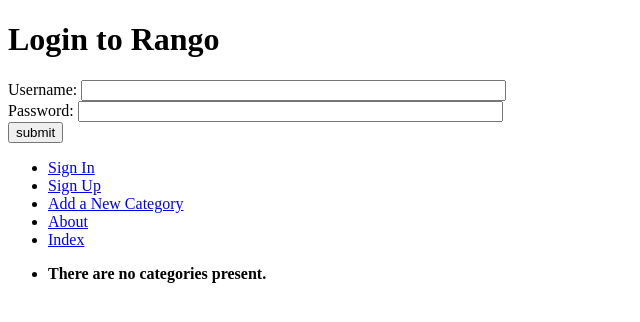
After one commit to 2297072/tango_with_django_project, a Django app: page /rango/login/ in a window 1280 px wide. The commit adds this page. Shown: the top 322 px of the page, without its empty margins (0-640 px from the left). Run offline with Django 3.2, Linux system fonts and the light colour scheme; data that the repository does not hold is empty.

Commit message:
end of chapter 9, without exercises

```diff
--- /dev/null
+++ b/rango/templatetags/rango_template_tags.py
@@ -0,0 +1,9 @@
+from django import template
+from rango.models import Category
+
+register = template.Library()
+
+@register.inclusion_tag('rango/cats.html')
+def get_category_list(cat=None):
+	return {'cats': Category.objects.all(),
+			'act_cat':cat}
--- a/rango/urls.py
+++ b/rango/urls.py
@@ -10,4 +10,8 @@ url(r'^category/(?P<category_name_slug>[\w\-]+)/add_page/$',
     views.add_page, name='add_page'),
 url(r'^category/(?P<category_name_slug>[\w\-]+)/$',
     views.show_category, name='show_category'),
+url(r'^register/$',views.register,name='register'), # New pattern!
+url(r'^login/$', views.user_login, name='login'),
+url(r'^restricted/', views.restricted, name='restricted'),
+url(r'^logout/$', views.user_logout, name='logout'),
 ]
--- a/rango/views.py
+++ b/rango/views.py
@@ -1,14 +1,30 @@
 from django.shortcuts import render
-
+from django.contrib.auth import authenticate, login
+from django.http import HttpResponseRedirect, HttpResponse
+from django.core.urlresolvers import reverse
 from rango.forms import CategoryForm
 from rango.forms import PageForm
-
-# Create your views here.
+from rango.forms import UserForm, UserProfileForm
+from django.contrib.auth.decorators import login_required
 from django.http import HttpResponse
+from django.contrib.auth import logout
 
 # Import the Category model
 from rango.models import Category
 from rango.models import Page
+
+@login_required
+def restricted(request):
+    return HttpResponse("Since you're logged in, you can see this text!")
+
+# Use the login_required() decorator to ensure only those logged in can
+# access the view.
+@login_required
+def user_logout(request):
+# Since we know the user is logged in, we can now just log them out.
+    logout(request)
+# Take the user back to the homepage.
+    return HttpResponseRedirect(reverse('index'))
 
 def index(request):
 # Query the database for a list of ALL categories currently stored.
@@ -99,3 +115,94 @@ def add_page(request, category_name_slug):
 
     context_dict = {'form':form, 'category': category}
     return render(request, 'rango/add_page.html', context_dict)
+
+def register(request):
+# A boolean value for telling the template
+# whether the registration was successful.
+# Set to False initially. Code changes value to
+# True when registration succeeds.
+    registered = False
+# If it's a HTTP POST, we're interested in processing form data.
+    if request.method == 'POST':
+# Attempt to grab information from the raw form information.
+# Note that we make use of both UserForm and UserProfileForm.
+        user_form = UserForm(data=request.POST)
+        profile_form = UserProfileForm(data=request.POST)
+    # If the two forms are valid...
+        if user_form.is_valid() and profile_form.is_valid():
+    # Save the user's form data to the database.
+            user = user_form.save()
+    # Now we hash the password with the set_password method.
+    # Once hashed, we can update the user object.
+            user.set_password(user.password)
+            user.save()
+    # Now sort out the UserProfile instance.
+    # Since we need to set the user attribute ourselves,
+    # we set commit=False. This delays saving the model
+    # until we're ready to avoid integrity problems.
+            profile = profile_form.save(commit=False)
+            profile.user = user
+    # Did the user provide a profile picture?
+    # If so, we need to get it from the input form and
+    #put it in the UserProfile model.
+            if 'picture' in request.FILES:
+                profile.picture = request.FILES['picture']
+    # Now we save the UserProfile model instance.
+                profile.save()
+    # Update our variable to indicate that the template
+    # registration was successful.
+                registered = True
+        else:
+    # Invalid form or forms - mistakes or something else?
+    # Print problems to the terminal.
+                print(user_form.errors, profile_form.errors)
+    else:
+# Not a HTTP POST, so we render our form using two ModelForm instances.
+# These forms will be blank, ready for user input.
+        user_form = UserForm()
+        profile_form = UserProfileForm()
+
+    return render(request,
+            'rango/register.html',
+            {'user_form': user_form,
+            'profile_form': profile_form,
+            'registered': registered})
+
+def user_login(request):
+# If the request is a HTTP POST, try to pull out the relevant information.
+    if request.method == 'POST':
+# Gather the username and password provided by the user.
+# This information is obtained from the login form.
+# We use request.POST.get('<variable>') as opposed
+# to request.POST['<variable>'], because the
+# request.POST.get('<variable>') returns None if the
+# value does not exist, while request.POST['<variable>']
+# will raise a KeyError exception.
+        username = request.POST.get('username')
+        password = request.POST.get('password')
+# Use Django's machinery to attempt to see if the username/password
+# combination is valid - a User object is returned if it is.
+        user = authenticate(username=username, password=password)
+# If we have a User object, the details are correct.
+# If None (Python's way of representing the absence of a value), no user
+# with matching credentials was found.
+        if user:
+# Is the account active? It could have been disabled.
+            if user.is_active:
+# If the account is valid and active, we can log the user in.
+# We'll send the user back to the homepage.
+                login(request, user)
+                return HttpResponseRedirect(reverse('index'))
+            else:
+# An inactive account was used - no logging in!
+                return HttpResponse("Your Rango account is disabled.")
+        else:
+# Bad login details were provided. So we can't log the user in.
+            print("Invalid login details: {0}, {1}".format(username, password))
+            return HttpResponse("Invalid login details supplied.")
+# The request is not a HTTP POST, so display the login form.
+# This scenario would most likely be a HTTP GET.
+    else:
+# No context variables to pass to the template system, hence the
+# blank dictionary object...
+        return render(request, 'rango/login.html', {})
--- a/templates/rango/base.html
+++ b/templates/rango/base.html
@@ -1,6 +1,6 @@
 <!DOCTYPE html>
- {% load staticfiles %}
-
+{% load staticfiles %}
+{% load rango_template_tags %}
  <html>
 	<head>
 		<title>
@@ -16,11 +16,26 @@
 			{% block body_block %}
 			{% endblock %}
 		<div>
+
+		<div>
 			<ul>
-				<li><a href="{% url 'add_category' %}">Add New Category</a></li>
+			{% if user.is_authenticated %}
+				<li><a href="{% url 'restricted' %}">Restricted Page</a></li>
+				<li><a href="{% url 'logout' %}">Logout</a></li>
+			{% else %}
+				<li><a href="{% url 'login' %}">Sign In</a></li>
+				<li><a href="{% url 'register' %}">Sign Up</a></li>
+			{% endif %}
+				<li><a href="{% url 'add_category' %}">Add a New Category</a></li>
 				<li><a href="{% url 'about' %}">About</a></li>
 				<li><a href="{% url 'index' %}">Index</a></li>
 			</ul>
 		</div>
+
+		<div>
+		{% block sidebar_block %}
+			{% get_category_list category%}
+		{% endblock %}
+		</div>
 	</body>
  </html>
--- /dev/null
+++ b/templates/rango/cats.html
@@ -0,0 +1,20 @@
+<ul>
+{% if cats %}
+	{% for c in cats %}
+		{% if c == act_cat %}
+			<li>
+			<strong>
+					<a href="{% url 'show_category' c.slug %}">{{ c.name }}</a>
+			</strong>
+			</li>
+	{% else %}
+		<li>
+			<a href="{% url 'show_category' c.slug %}">{{ c.name }}</a>
+		</li>
+	{% endif %}
+{% endfor %}
+
+{% else %}
+	<li><strong>There are no categories present.</strong></li>
+{% endif %}
+</ul>
--- a/templates/rango/index.html
+++ b/templates/rango/index.html
@@ -2,7 +2,11 @@
 {% load staticfiles %}
 
 {% block title_block %}
-	Rango
+	{% if user.is_authenticated %}
+		howdy {{ user.username }}!
+	{% else %}
+	hey there partner!
+	{% endif %}
 {% endblock %}
 
 
--- /dev/null
+++ b/templates/rango/login.html
@@ -0,0 +1,17 @@
+{% extends 'rango/base.html' %}
+{% load staticfiles %}
+{% block title_block %}
+	Login
+{% endblock %}
+
+{% block body_block %}
+<h1>Login to Rango</h1>
+<form id="login_form" method="post" action="{% url 'login' %}">
+	{% csrf_token %}
+	Username: <input type="text" name="username" value="" size="50" />
+	<br />
+	Password: <input type="password" name="password" value="" size="50" />
+	<br />
+	<input type="submit" value="submit" />
+</form>
+{% endblock %}
```
Also changed, not shown: rango/forms.py (+13 -1 lines), rango/models.py (+14 -0 lines), tango_with_django_project/settings.py (+10 -0 lines), templates/rango/register.html (added, +28 -0 lines), rango/migrations/0004_auto_20190201_1517.py (added), rango/templatetags/__init__.py (added).
